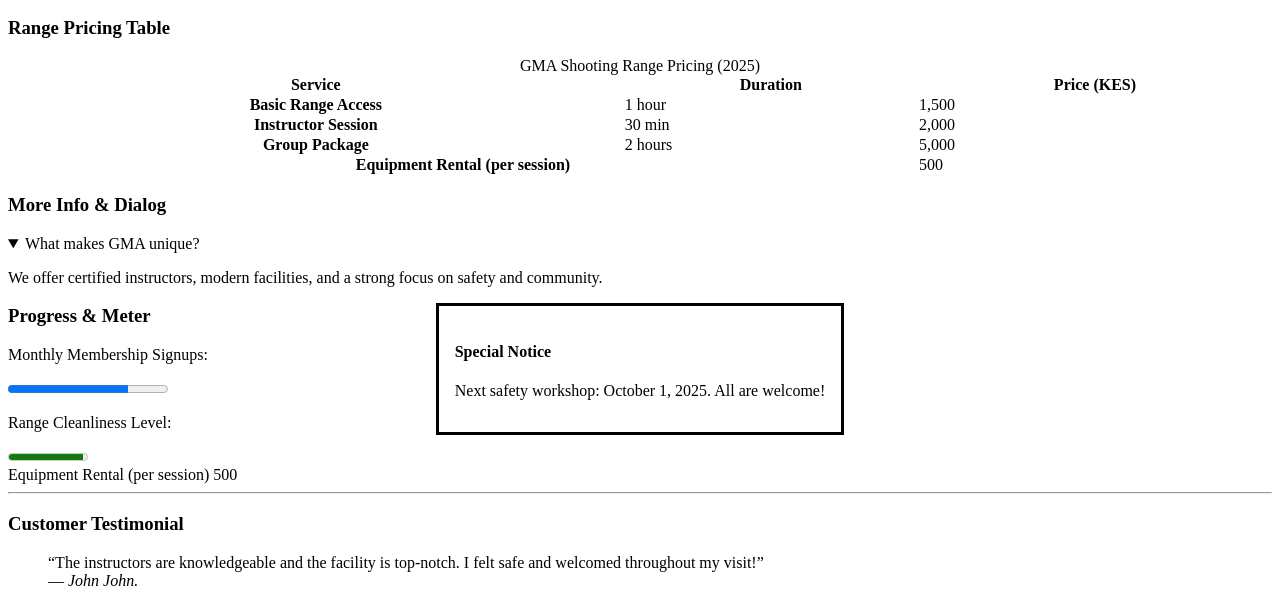
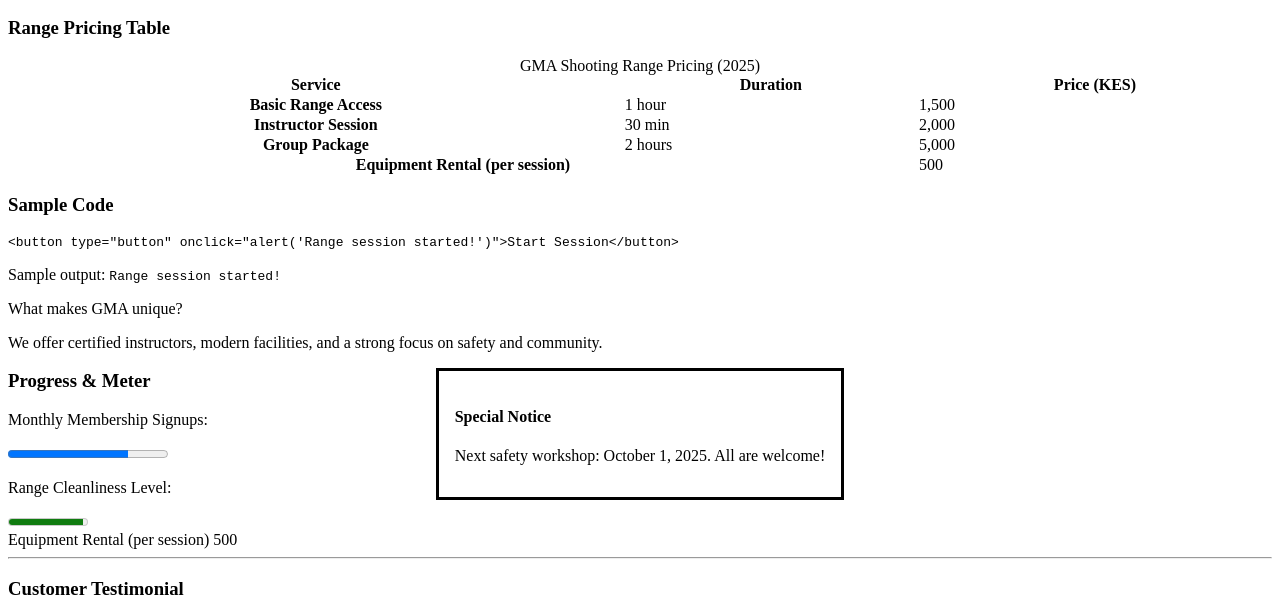
Before and after one commit to gmaroko/css-and-docker-exe-wk2, a plain HTML site: page extras.html in a window 1280 px wide. Shown: the part 180-796 px from the top of the page. Drawn offline with Linux system fonts and the light colour scheme.

Commit message:
include usage of <samp> tag

```diff
--- a/extras.html
+++ b/extras.html
@@ -57,10 +57,11 @@
 						</tr>
 					</tfoot>
 				</table>
+			<section>
+				<h3>Sample Code</h3>
+				<pre><code>&lt;button type="button" onclick="alert('Range session started!')"&gt;Start Session&lt;/button&gt;</code></pre>
+				<p>Sample output: <samp>Range session started!</samp></p>
 			</section>
-			<section>
-				<h3>More Info &amp; Dialog</h3>
-				<details open>
 					<summary>What makes GMA unique?</summary>
 					<p>We offer certified instructors, modern facilities, and a strong focus on safety and community.</p>
 				</details>
```
